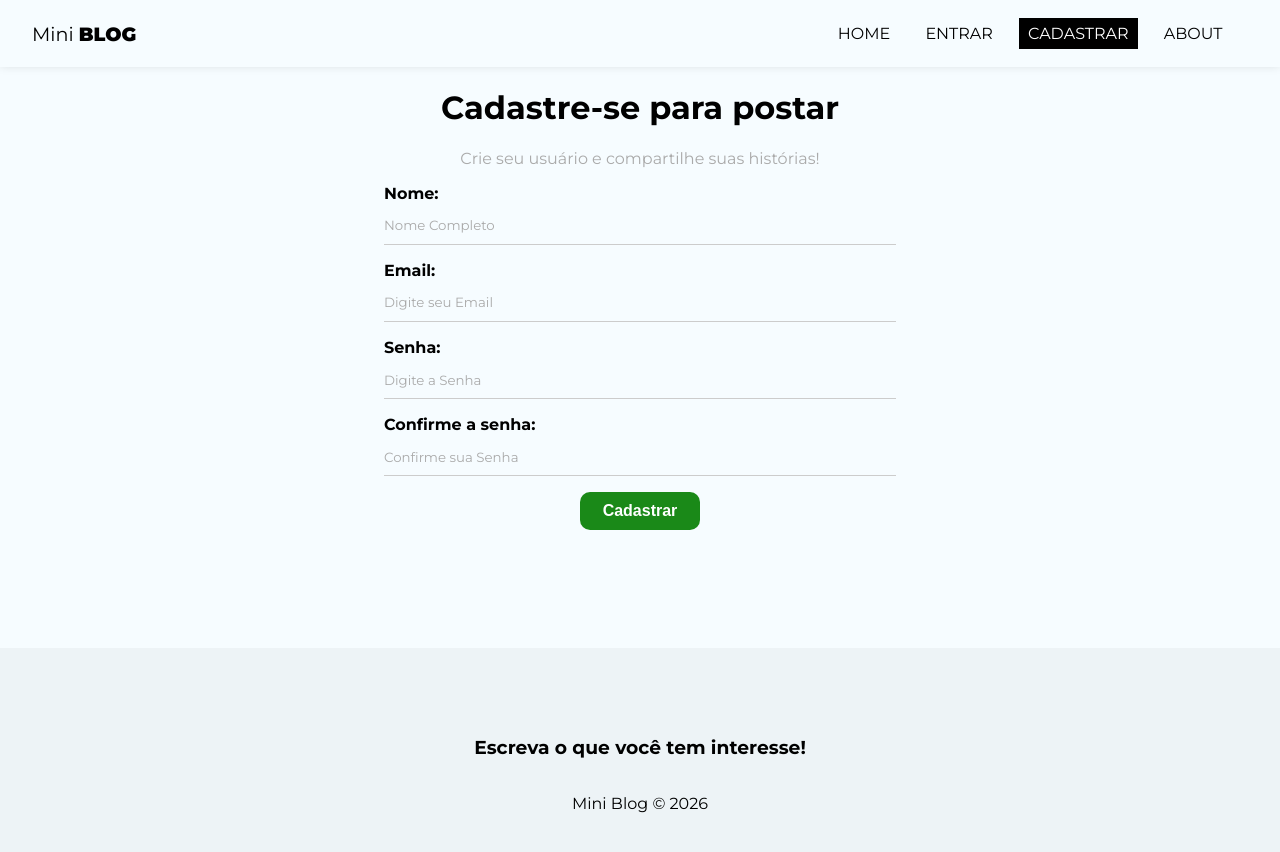
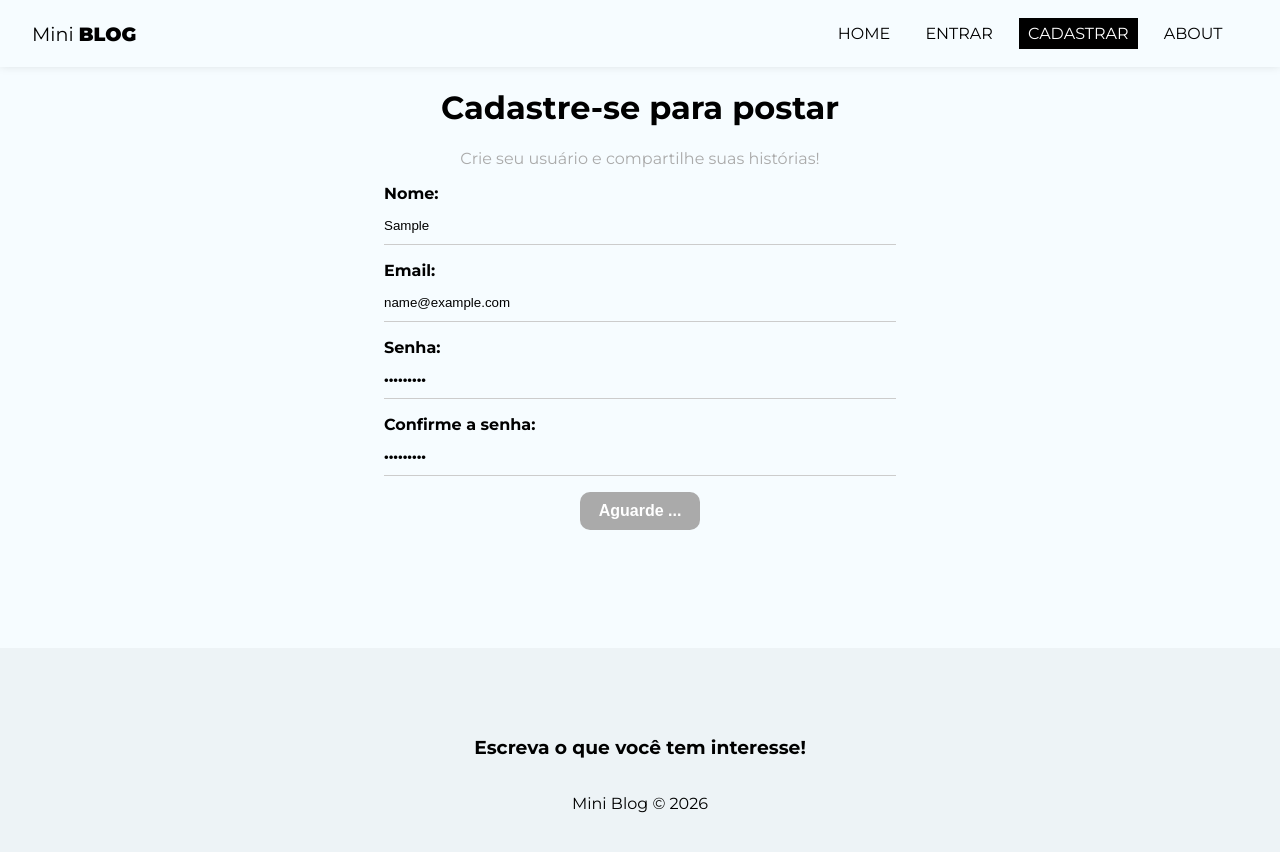
Before and after one commit to RaphaBon/React-Studies, a React (Create React App) app in the folder 10_PROJECT_MiniBlog/miniblog/: page /register in a window 1280 px wide. Both pictures are taken after typing "Sample", "name@example.com", "Sample123", "Sample123" into the empty fields and a click on the button "Cadastrar". Shown: the top 852 px of the page. Built offline with nearby package versions, Linux system fonts and the light colour scheme; no server answers.

Commit message:
Adding: hook  authentication

```diff
--- a/10_PROJECT_MiniBlog/miniblog/src/App.js
+++ b/10_PROJECT_MiniBlog/miniblog/src/App.js
@@ -28,7 +28,7 @@
           <Route path="/" element={<Home />}/>
           <Route path="/about" element={<About />}/>
           <Route path="/register" element={<Register />} />
-          <Route path="login" element={<Login />} />
+          <Route path="/login" element={<Login />} />
         </Routes>
         </div>
 
--- /dev/null
+++ b/10_PROJECT_MiniBlog/miniblog/src/hooks/useAuthentication.js
@@ -0,0 +1,72 @@
+//Import Firebase
+import {db} from '../firebase/config'
+
+//Firebase Imports
+import { getAuth, createUserWithEmailAndPassword, signInWithEmailAndPassword, updateProfile, signOut } from 'firebase/auth'
+
+//React Imports
+import { useState, useEffect } from 'react'
+
+export const useAuthentication = () => {
+    //States
+    const [error, setError] = useState(null)
+    const [loading, setLoading] = useState(null)
+
+    // Cleanup
+    const [cancelled, setCancelled] = useState(false)
+
+    function checkIfIsCancelled(){
+        if(cancelled){
+            return
+        }
+    }
+
+    //Authentication
+    const auth = getAuth()
+
+    //Create User
+    const createUser = async(data) => {
+        checkIfIsCancelled()
+        setLoading(true)
+        setError(null)
+
+        try {
+
+            const {user} = await createUserWithEmailAndPassword(
+                auth,
+                data.email,
+                data.password
+            )
+
+            await updateProfile(user, {displayName: data.displayName})
+
+            setLoading(false)
+
+            return user
+        } catch (error) {
+            console.log(error.message)
+            console.log(typeof error.message)
+
+            let systemErrorMessage
+
+            if(error.message.includes("Password")){
+                systemErrorMessage = "A senha precisa ser mais forte!!"
+            } else if(error.message.includes("email-already")){
+                systemErrorMessage = "Email já está em uso!"
+            } else{
+                systemErrorMessage = "Ocorreu um erro :("
+            }
+
+            setError(systemErrorMessage)
+        }
+
+
+    }
+
+    useEffect(() => {
+        return () => setCancelled(true)
+    }, [])
+
+    return {auth, createUser, error, loading}
+
+}
--- a/10_PROJECT_MiniBlog/miniblog/src/pages/Register/Register.js
+++ b/10_PROJECT_MiniBlog/miniblog/src/pages/Register/Register.js
@@ -3,16 +3,21 @@
 
 //Hooks
 import { useState, useEffect } from 'react'
+import { useAuthentication } from '../../hooks/useAuthentication'
+
 
 const Register = () => {
-
+  //States
   const [displayName, setDisplayName] = useState("")
   const [email, setEmail] = useState("")
   const [password, setPassword] = useState("")
   const [confirmPassword, setConfirmPassword] = useState("")
   const [error, setError] = useState("")
 
-  const handleSubmit = (e) => {
+  //Imports from hook
+  const {createUser, error: authError, loading} = useAuthentication()
+
+  const handleSubmit = async(e) => {
     e.preventDefault()
     setError("")
 
@@ -29,11 +34,22 @@
         return
     }
 
+    //Take res from hook
+    const res = await createUser(user)
+
     setDisplayName("")
     setEmail("")
     setPassword("")
     setConfirmPassword("")
   }
+
+  useEffect(() => {
+
+    if(authError){
+      setError(authError)
+    }
+
+  }, [authError])
 
   return (
     <div className={styles.register} >
@@ -60,7 +76,9 @@
                 <input type="password" name="confirmPassword" required placeholder="Confirme sua Senha"
                  value={confirmPassword} onChange={(e) => setConfirmPassword(e.target.value)}/>
             </label>
-            <button className="btn">Cadastrar</button>
+            {/* Handling Loading */}
+            {!loading && <button className="btn">Cadastrar</button>}
+            {loading && <button className="btn" disabled>Aguarde ...</button> }
 
             {/* Handling Error */}
             {error && <p className='error'>{error}</p> }
```
Also changed, not shown: 1 other file (tests, documents, lock files or other folders).
